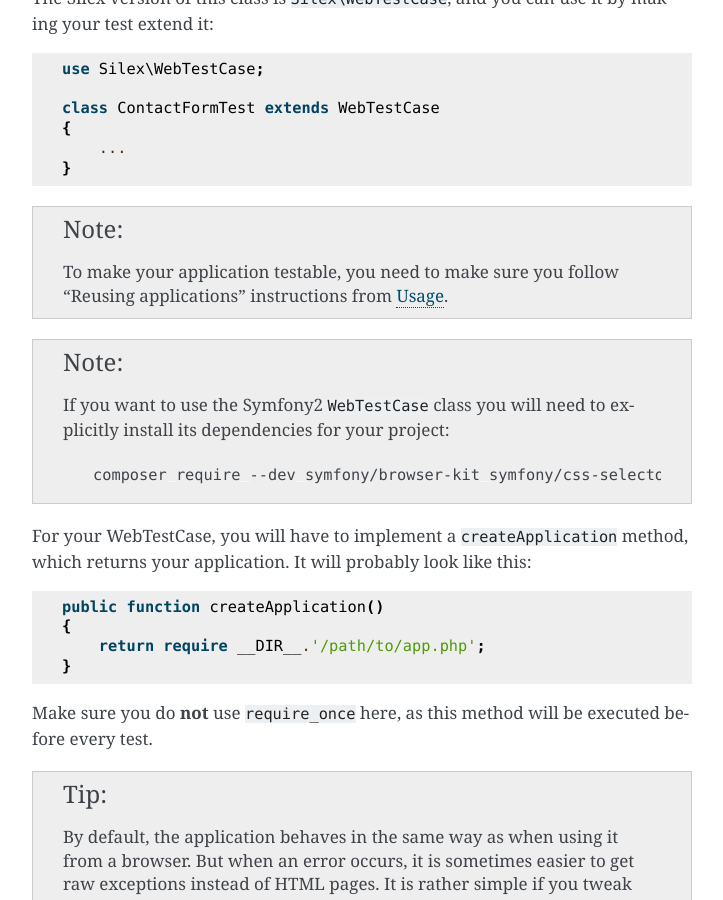
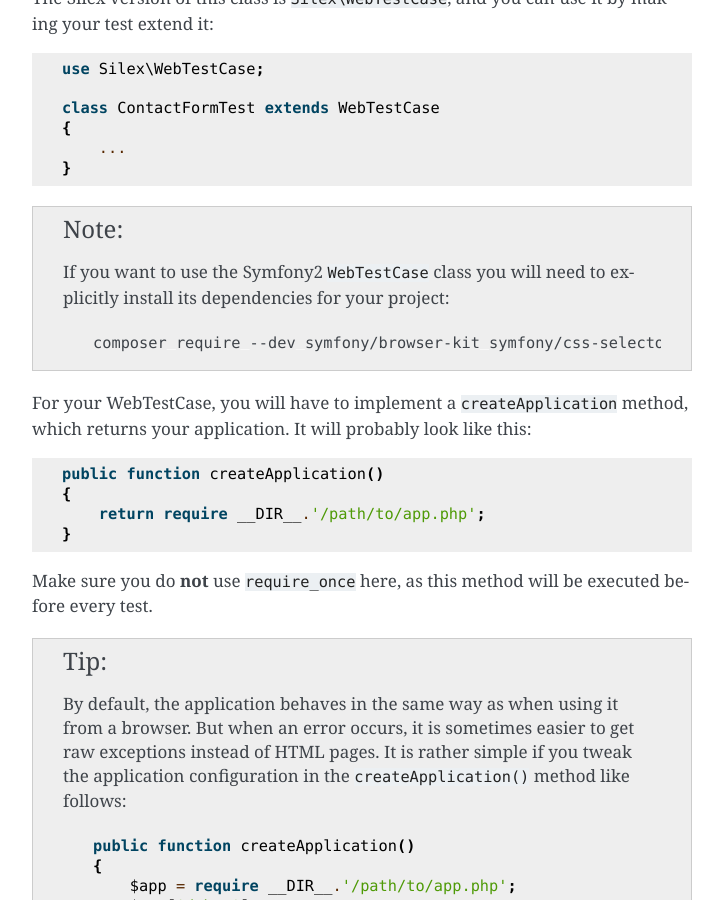
Before and after one commit to silexphp/Silex, a Sphinx documentation site: the page built from doc/testing.rst, in a window 1280 px wide and 900 px high, scrolled down 1319 px. Shown: the whole window, without its empty margins (388-1111 px from the left). Built offline with Sphinx 7.4.7, drawn with Linux system fonts in a browser that asks for light colours; pages that are not in the unit, such as notebooks, are missing from menus.

Commit message:
Update testing.rst
Actually there is no "Reusing applications" topic on Usage chapter.

```diff
--- a/doc/testing.rst
+++ b/doc/testing.rst
@@ -70,11 +70,6 @@
     {
         ...
     }
-
-.. note::
-
-    To make your application testable, you need to make sure you follow "Reusing
-    applications" instructions from :doc:`usage`.
 
 .. note::
 
```
